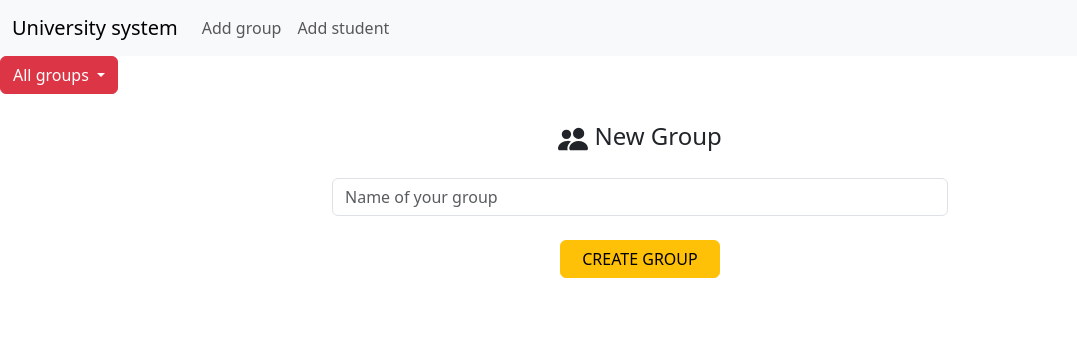
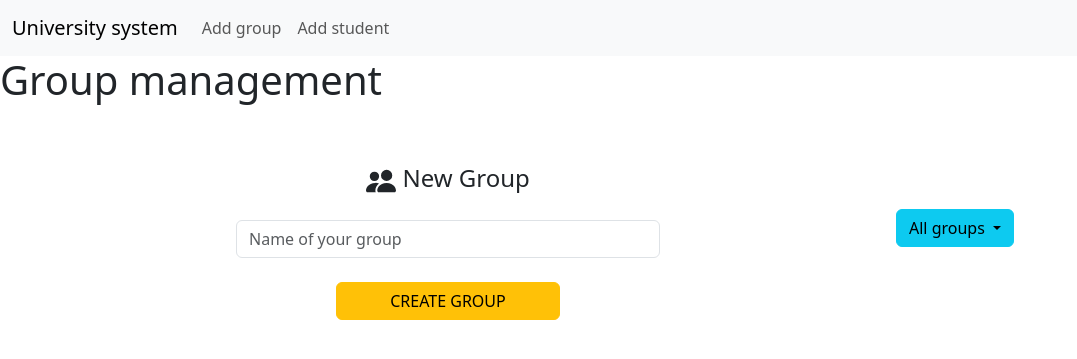
Before and after one commit to PavloShutz/university-system, a Flask app: page /add_new_group in a window 1280 px wide. Shown: the top 359 px of the page, without its empty margins (0-1077 px from the left). Run offline with Flask 3, Linux system fonts and the light colour scheme.

Commit message:
code refactoring. changed temlates and style

```diff
--- a/university_system/business_logic.py
+++ b/university_system/business_logic.py
@@ -7,7 +7,7 @@ from .database.student import Student
 from .database.group import Group
 
 
-def _get_student_data(request: Request) -> tuple:
+def _get_student_data_from_form(request: Request) -> tuple:
     """Get form data about new student."""
     name = request.form.get("name")
     surname = request.form.get("surname")
@@ -41,16 +41,11 @@ def _get_available_groups() -> Iterable[list[Group]]:
     return [group for group in session.query(Group).all()]
 
 
-def _get_available_names_of_groups() -> Iterable[list[str]]:
-    """Return all available names of groups to show."""
-    return [group.group_name for group in session.query(Group).all()]
-
-
-def _get_group_data(group_name: str):
+def _get_data_about_group(group_name: str):
     """Get group data from db by group name."""
     return session.query(Group).where(Group.group_name == group_name).first()
 
 
 def _get_students_from_group(group_name: str):
     """Get students from db by group name."""
-    return session.query(Student).where(Student.group == _get_group_data(group_name).id).all()
+    return session.query(Student).where(Student.group == _get_data_about_group(group_name).id).all()
--- a/university_system/routes.py
+++ b/university_system/routes.py
@@ -4,12 +4,11 @@ from flask import render_template, request, redirect, Response
 
 from . import app
 from .business_logic import (
-    _get_student_data,
+    _get_student_data_from_form,
     _add_new_student,
     _get_available_groups,
     _create_new_group,
-    _get_available_names_of_groups,
-    _get_group_data,
+    _get_data_about_group,
     _get_students_from_group
 )
 
@@ -28,7 +27,11 @@ def add_new_group() -> Union[str, Response]:
         _create_new_group(group_name)
         return redirect("add_new_group")
     title = 'Add group'
-    return render_template('group_management.html', title=title, all_groups=_get_available_names_of_groups())
+    return render_template(
+        'group_management.html',
+        title=title,
+        all_groups=[group.group_name for group in _get_available_groups()]
+    )
 
 
 @app.route("/group_list/<group_name>")
@@ -36,7 +39,7 @@ def show_table_of_students_in_group(group_name) -> str:
     """Show page with table of students in group."""
     return render_template(
         "group_list.html",
-        group_name=_get_group_data(group_name).group_name,
+        group_name=_get_data_about_group(group_name).group_name,
         all_students_in_group=_get_students_from_group(group_name),
         enumerate=enumerate
     )
@@ -46,7 +49,7 @@ def show_table_of_students_in_group(group_name) -> str:
 def add_student_to_group() -> Union[str, Response]:
     """Render template with form to add new students."""
     if request.method == 'POST':
-        name, surname, age, address, group_id = _get_student_data(request)
+        name, surname, age, address, group_id = _get_student_data_from_form(request)
         _add_new_student(name, surname, age, address, group_id)
         return redirect("add_student")
     title = "Add student"
--- a/university_system/templates/add_student.html
+++ b/university_system/templates/add_student.html
@@ -2,7 +2,7 @@
 
 {% block content %}
 
-    <form class="form-group row" style="text-align: center;display: block; width: 50%;margin: 0 auto;" method="post"><br>
+    <form class="form-group row" style="text-align: center;display: block; width: 30%;margin: 0 auto;" method="post"><br>
         <div class="form-group">
             <div class="fs-4 mb-3">
               <svg xmlns="http://www.w3.org/2000/svg" width="30" height="30" fill="currentColor" class="bi bi-person-badge" viewBox="0 0 16 16">
@@ -24,7 +24,9 @@
 
         </div>
         <br>
-        <input class="btn btn-success w-25" type="submit" value="ADD STUDENT">
+        <div class="d-grid gap-2 col-6 mx-auto">
+            <input class="btn btn-success btn-sm" type="submit" value="ADD STUDENT">
+        </div>
     </form>
 
 {% endblock %}
--- a/university_system/templates/group_management.html
+++ b/university_system/templates/group_management.html
@@ -1,8 +1,26 @@
 {% extends 'base.html' %}
 
 {% block content %}
-    <div class="btn-group dropdown">
-        <button type="button" class="btn btn-danger dropdown-toggle" data-bs-toggle="dropdown" aria-expanded="false">
+<h1>Group management</h1><br>
+<div style="width: 100%; display: table;">
+    <div style="display: table-row">
+        <div class="new-group-form" style="display: table-cell;width: 70%;">
+            <form class="form-group row" style="text-align: center;display: block; width: 50%;margin: 0 auto;" method="post"><br>
+                <div class="form-group">
+                    <div class="fs-4 mb-3">
+                      <svg xmlns="http://www.w3.org/2000/svg" width="30" height="30" fill="currentColor" class="bi bi-people-fill" viewBox="0 0 16 16">
+                        <path d="M7 14s-1 0-1-1 1-4 5-4 5 3 5 4-1 1-1 1H7Zm4-6a3 3 0 1 0 0-6 3 3 0 0 0 0 6Zm-5.784 6A2.238 2.238 0 0 1 5 13c0-1.355.68-2.75 1.936-3.72A6.325 6.325 0 0 0 5 9c-4 0-5 3-5 4s1 1 1 1h4.216ZM4.5 8a2.5 2.5 0 1 0 0-5 2.5 2.5 0 0 0 0 5Z"/>
+                      </svg>
+                      <label for="group-name" class="form-label">New Group</label>
+                    </div>
+                    <input name="group_name" type="text" class="form-control" id="group-name" placeholder="Name of your group">
+                </div>
+                <br>
+                <input class="btn btn-warning justify-content-md-start w-50" type="submit" value="CREATE GROUP">
+            </form>
+        </div>
+        <div style="display: table-cell" class="btn-group dropdown">
+            <button type="button" class="btn btn-info dropdown-toggle" data-bs-toggle="dropdown" aria-expanded="false">
                 All groups
             </button>
             <ul class="dropdown-menu">
@@ -11,18 +29,6 @@
                 {% endfor %}
             </ul>
         </div>
-    <form class="form-group row" style="text-align: center;display: block; width: 50%;margin: 0 auto;" method="post"><br>
-        <div class="form-group">
-            <div class="fs-4 mb-3">
-              <svg xmlns="http://www.w3.org/2000/svg" width="30" height="30" fill="currentColor" class="bi bi-people-fill" viewBox="0 0 16 16">
-                <path d="M7 14s-1 0-1-1 1-4 5-4 5 3 5 4-1 1-1 1H7Zm4-6a3 3 0 1 0 0-6 3 3 0 0 0 0 6Zm-5.784 6A2.238 2.238 0 0 1 5 13c0-1.355.68-2.75 1.936-3.72A6.325 6.325 0 0 0 5 9c-4 0-5 3-5 4s1 1 1 1h4.216ZM4.5 8a2.5 2.5 0 1 0 0-5 2.5 2.5 0 0 0 0 5Z"/>
-              </svg>
-              <label for="group-name" class="form-label">New Group</label>
     </div>
-            <input name="group_name" type="text" class="form-control w-30" id="group-name" placeholder="Name of your group">
 </div>
-        <br>
-        <input class="btn btn-warning w-25" type="submit" value="CREATE GROUP">
-    </form>
-
 {% endblock %}
--- a/university_system/templates/index.html
+++ b/university_system/templates/index.html
@@ -1,7 +1,7 @@
 {% extends 'base.html' %}
 
 {% block content %}
-  <div class="card text-bg-secondary" style="width: 34rem;margin: 0 auto;">
+  <div class="card text-bg-secondary" style="width: 36rem;margin: 0 auto;">
     <img src="https://img.freepik.com/vector-premium/edificio-universidad-ciudad_101087-175.jpg?w=826" class="card-img-top">
     <h1 class="card-header" style="font-size: 50px;text-align: center;">University system</h1>
     <p class="card-text" style="font-size: 30px;">Easy working with students and their teachers</p>
```
Also changed, not shown: app.db. Lines whose indentation alone changed are shown as unchanged.
